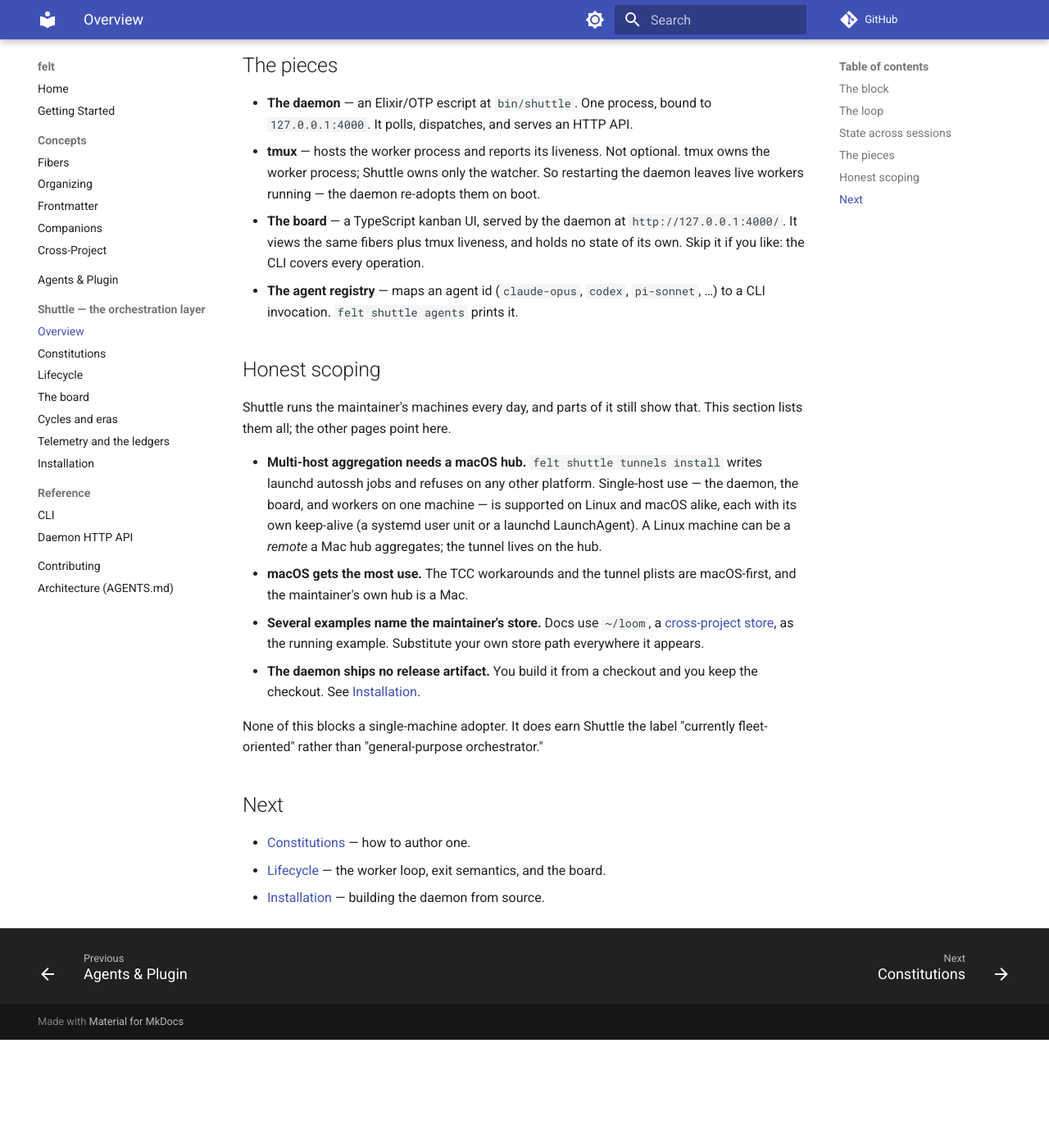
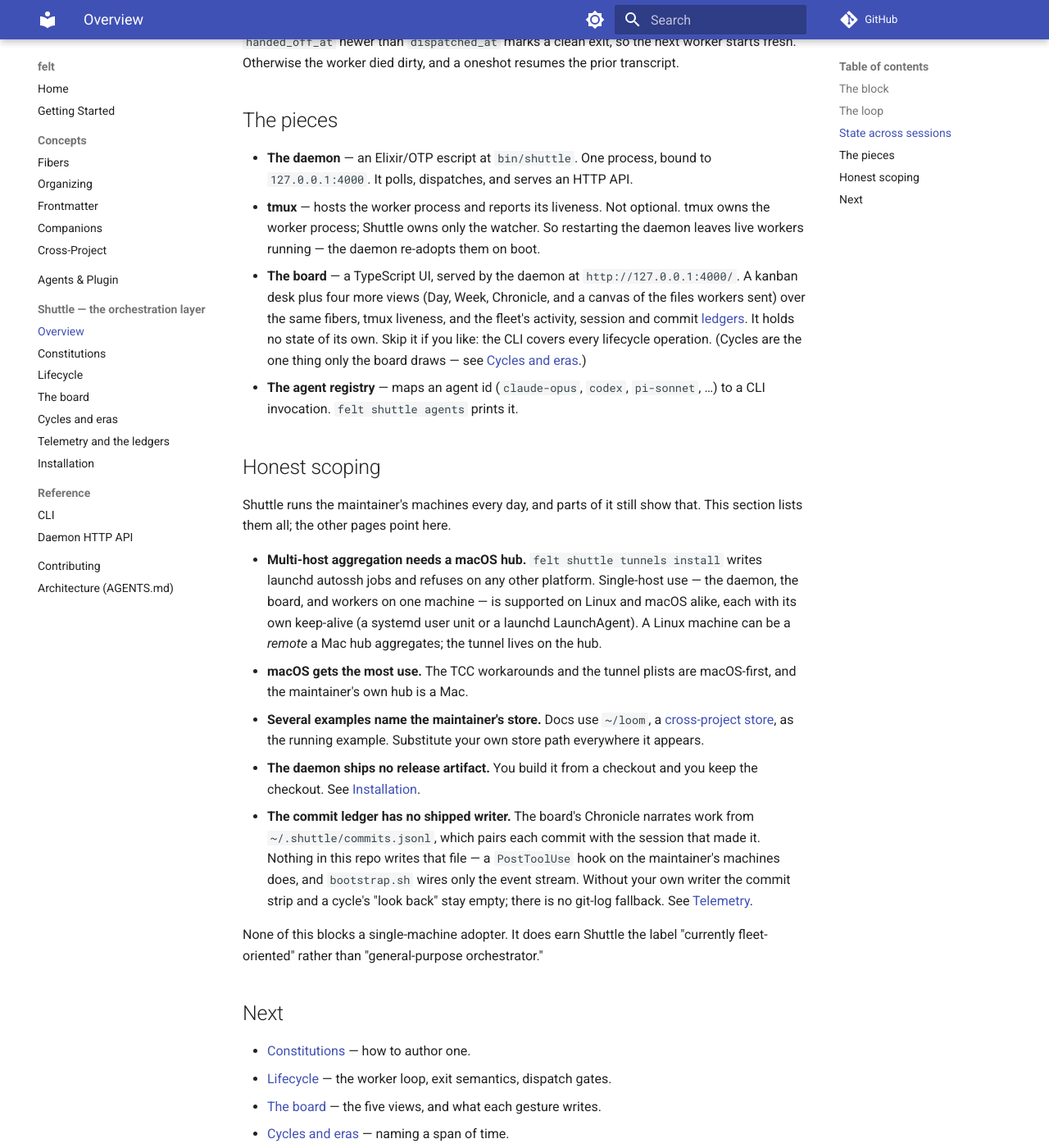
Before and after one commit to cailmdaley/felt, an MkDocs documentation site: the page built from docs/shuttle/index.md, in a window 1280 px wide and 1400 px high, scrolled down 1811 px. Shown: the whole window at 82% size. Built offline with MkDocs 1.6.1 and Material for MkDocs 9.7.7, drawn with Linux system fonts in a browser that asks for light colours; comment, search, counter and statistics services are not loaded; before the commit the page ends 3079 px from its top, so only the background shows below that; some of the changed text lies outside the part shown.

Commit message:
docs: cycles get a page, and the vocabulary they are written in gets named
A cycle is the one row on the board a reader could not look up: no CLI verb,
no mention anywhere in docs/, and three keys felt carries without opinion.
The new page states the span rules including the degenerate ones, why a cycle
never reaches a desk column, and all three membership rungs — including the
`worked` rung the Desk cannot answer.

Frontmatter's project-owned section now lists the conventions other tools
read, so `horizon:` and `cold:` stop appearing as arbitrary filler in a
`--set` example that was quietly teaching real vocabulary.

Co-Authored-By: Claude Fable 5 <noreply@anthropic.com>
Claude-Session: https://claude.ai/code/session_01GMdckTAGfvUw2iaiaZq63d

````diff
--- a/docs/shuttle/index.md
+++ b/docs/shuttle/index.md
@@ -27,9 +27,12 @@ shuttle:
 ---
 ```
 
-Those keys cover the whole interface. Felt validates the block's shape and
-otherwise treats it as opaque frontmatter. Remove the daemon and you still have
-a readable, greppable, version-controlled markdown file.
+Those keys cover the whole dispatch interface. Felt validates the block's shape
+and otherwise treats it as opaque frontmatter. Remove the daemon and you still
+have a readable, greppable, version-controlled markdown file.
+
+(The board reads a small calendar vocabulary outside the block — `start:`,
+`horizon:`, and the `cycle` tag. See [Cycles and eras](cycles.md).)
 
 ## The loop
 
@@ -78,10 +81,13 @@ prior transcript.
 - **tmux** — hosts the worker process and reports its liveness. Not optional.
   tmux owns the worker process; Shuttle owns only the watcher. So restarting the
   daemon leaves live workers running — the daemon re-adopts them on boot.
-- **The board** — a TypeScript kanban UI, served by the daemon at
-  `http://127.0.0.1:4000/`. It views the same fibers plus tmux liveness, and
-  holds no state of its own. Skip it if you like: the CLI covers every
-  operation.
+- **The board** — a TypeScript UI, served by the daemon at
+  `http://127.0.0.1:4000/`. A kanban desk plus four more views (Day, Week,
+  Chronicle, and a canvas of the files workers sent) over the same fibers, tmux
+  liveness, and the fleet's activity, session and commit
+  [ledgers](telemetry.md). It holds no state of its own. Skip it if you like:
+  the CLI covers every lifecycle operation. (Cycles are the one thing only the
+  board draws — see [Cycles and eras](cycles.md).)
 - **The agent registry** — maps an agent id (`claude-opus`, `codex`,
   `pi-sonnet`, …) to a CLI invocation. `felt shuttle agents` prints it.
 
@@ -103,6 +109,13 @@ that. This section lists them all; the other pages point here.
   Substitute your own store path everywhere it appears.
 - **The daemon ships no release artifact.** You build it from a checkout and you
   keep the checkout. See [Installation](installation.md).
+- **The commit ledger has no shipped writer.** The board's Chronicle narrates
+  work from `~/.shuttle/commits.jsonl`, which pairs each commit with the session
+  that made it. Nothing in this repo writes that file — a `PostToolUse` hook on
+  the maintainer's machines does, and `bootstrap.sh` wires only the event
+  stream. Without your own writer the commit strip and a cycle's "look back"
+  stay empty; there is no git-log fallback. See
+  [Telemetry](telemetry.md#the-commit-ledger).
 
 None of this blocks a single-machine adopter. It does earn Shuttle the label
 "currently fleet-oriented" rather than "general-purpose orchestrator."
@@ -110,5 +123,8 @@ None of this blocks a single-machine adopter. It does earn Shuttle the label
 ## Next
 
 - [Constitutions](constitutions.md) — how to author one.
-- [Lifecycle](lifecycle.md) — the worker loop, exit semantics, and the board.
+- [Lifecycle](lifecycle.md) — the worker loop, exit semantics, dispatch gates.
+- [The board](board.md) — the five views, and what each gesture writes.
+- [Cycles and eras](cycles.md) — naming a span of time.
+- [Telemetry and the ledgers](telemetry.md) — what the time views read.
 - [Installation](installation.md) — building the daemon from source.
````
Also changed, not shown: docs/concepts/frontmatter.md (+22 -4 lines), docs/shuttle/cycles.md (added, +91 -0 lines).
